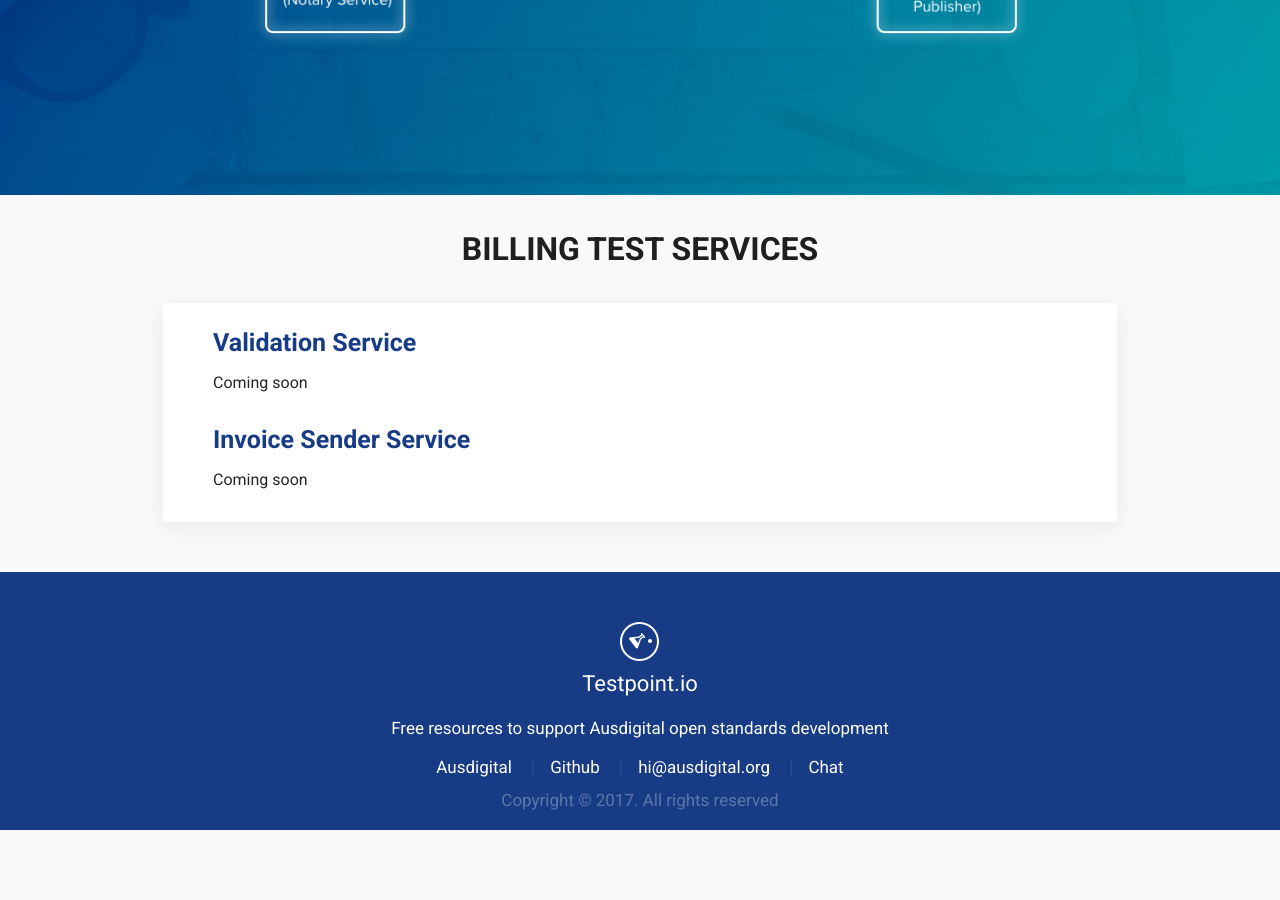
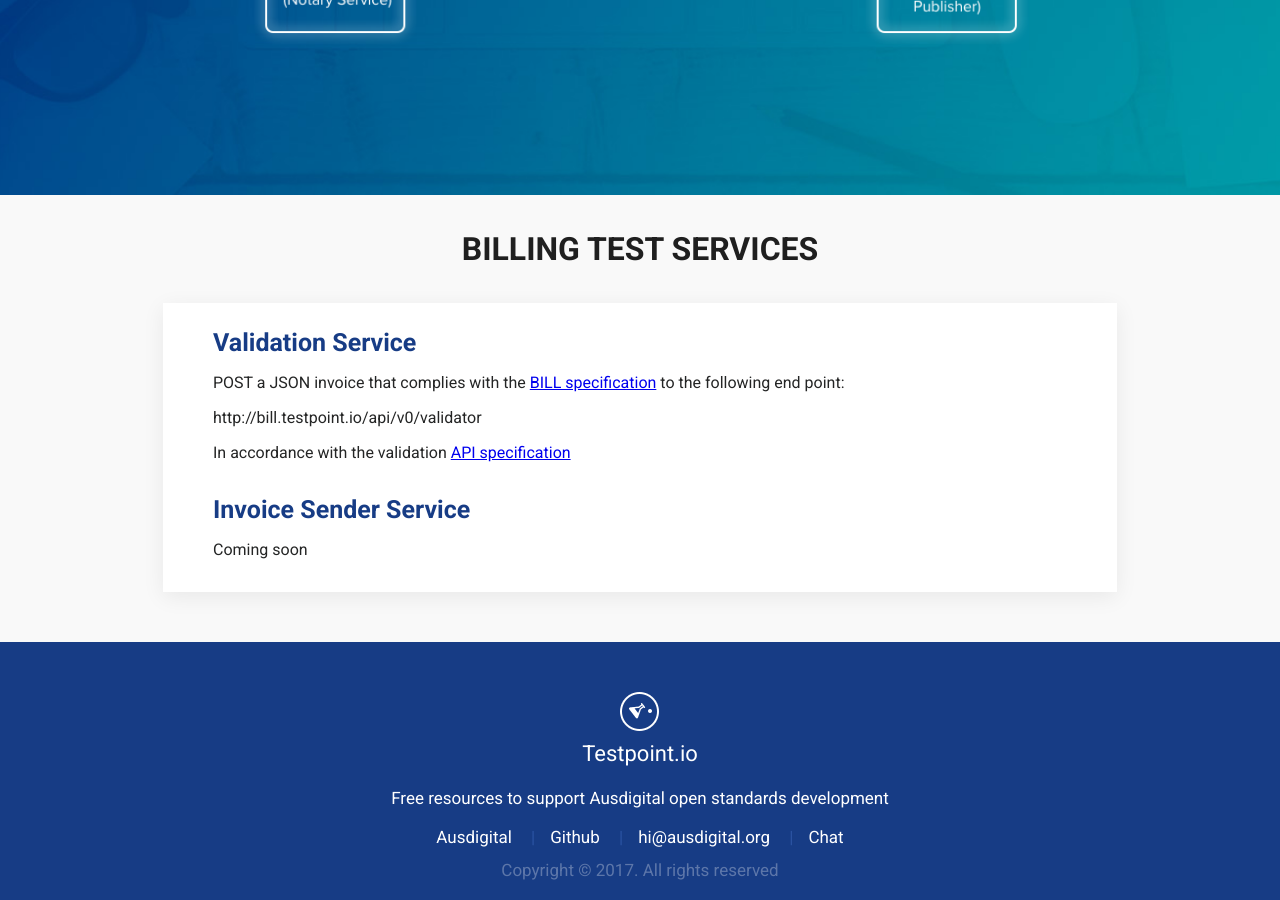
Before and after one commit to test-point/test-point.github.io, a Jekyll site: the page built from pages/bill.md, in a window 1280 px wide and 900 px high, scrolled down 817 px. Built offline with Jekyll 4.4.1, drawn with Linux system fonts in a browser that asks for light colours; before the commit the page ends 1647 px from its top, so only the background shows below that.

Commit message:
Validation end-point

```diff
--- a/pages/bill.md
+++ b/pages/bill.md
@@ -10,7 +10,11 @@
 ---
 ### Validation Service
 
-Coming soon
+POST a JSON invoice that complies with the [BILL specification](http://ausdigital-bill.readthedocs.io/en/latest/) to the following end point:
+
+http://bill.testpoint.io/api/v0/validator
+
+In accordance with the validation [API specification](https://app.swaggerhub.com/api/ausdigital/ausdigital-json/1.0.0)
 
 ### Invoice Sender Service
 
```
